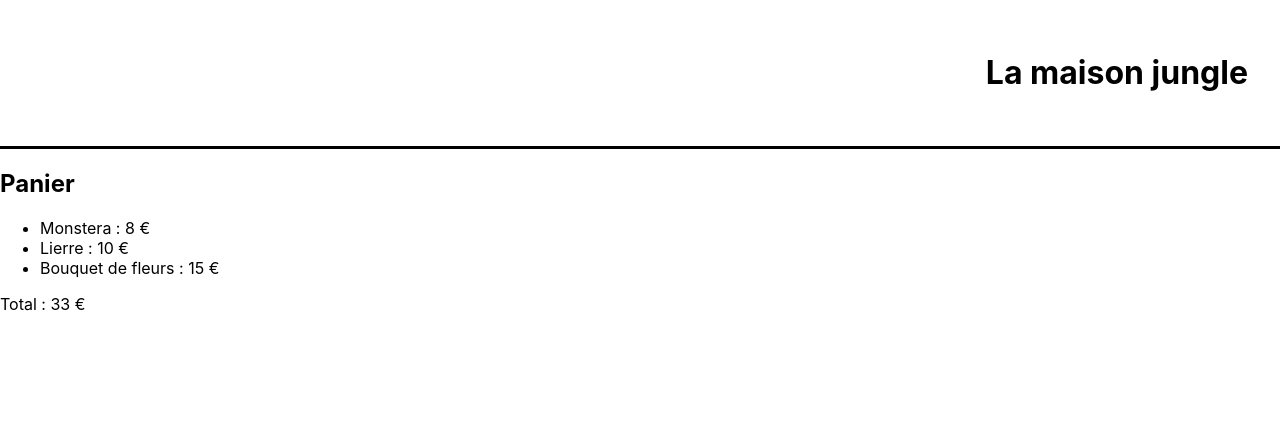
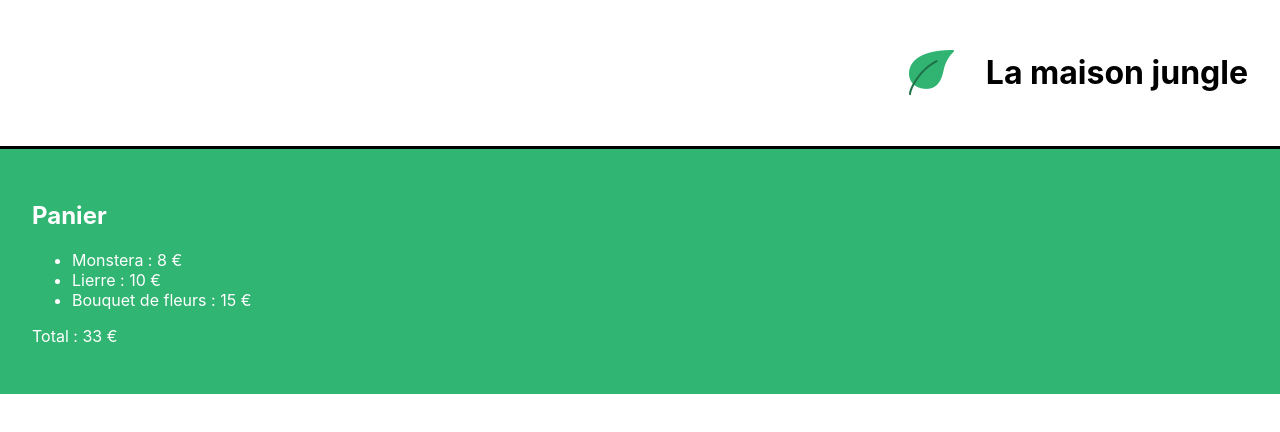
Before and after one commit to Vives-M/learning-react, a React (Create React App) app in the folder la-maison-jungle/: page / in a window 1280 px wide. Shown: the top 432 px of the page. Built offline with nearby package versions, Linux system fonts and the light colour scheme.

Commit message:
add style on cart

```diff
--- a/la-maison-jungle/src/components/Banner.js
+++ b/la-maison-jungle/src/components/Banner.js
@@ -1,7 +1,13 @@
 import '../styles/Banner.css'
+import logo from '../assets/logo.png'
 
 function Banner() {
-    return <div className='lmj-banner'><h1>La maison jungle</h1></div>
+  const title = 'La maison jungle'
+    return (
+    <div className='lmj-banner'>
+      <img src={logo} alt='Logo La Maison Jungle' className='lmj-logo' />
+      <h1 className='lmj-title'>{title}</h1>
+      </div>)
 }
 
 export default Banner
--- a/la-maison-jungle/src/components/Cart.js
+++ b/la-maison-jungle/src/components/Cart.js
@@ -1,8 +1,10 @@
+import '../styles/Cart.css';
+
 function Cart() {
   const monsteraPrice = 8
   const lierrePrice = 10
   const fleursPrice = 15
-  return <div>
+  return <div className="lmj-cart">
     <h2>Panier</h2>
     <ul>
       <li>Monstera : {monsteraPrice} €</li>
--- a/la-maison-jungle/src/styles/Banner.css
+++ b/la-maison-jungle/src/styles/Banner.css
@@ -1,6 +1,19 @@
-.lmj-banner{
-  color: black;
-  text-align: right;
-  padding: 32px;
-  border-bottom: solid 3px black;
+.lmj-banner {
+	color: black;
+	text-align: right;
+	padding: 32px;
+	border-bottom: solid 3px black;
+	display: flex;
+	justify-content: flex-end;
+	flex-direction: row;
+	align-items: center;
 }
+
+.lmj-title {
+	padding-left: 32px;
+}
+
+.lmj-logo {
+	height: 45px;
+	width: 45px;
+}
--- /dev/null
+++ b/la-maison-jungle/src/styles/Cart.css
@@ -0,0 +1,5 @@
+.lmj-cart{
+  padding: 32px;
+  color: white;
+  background-color: #31b572;
+}
```
